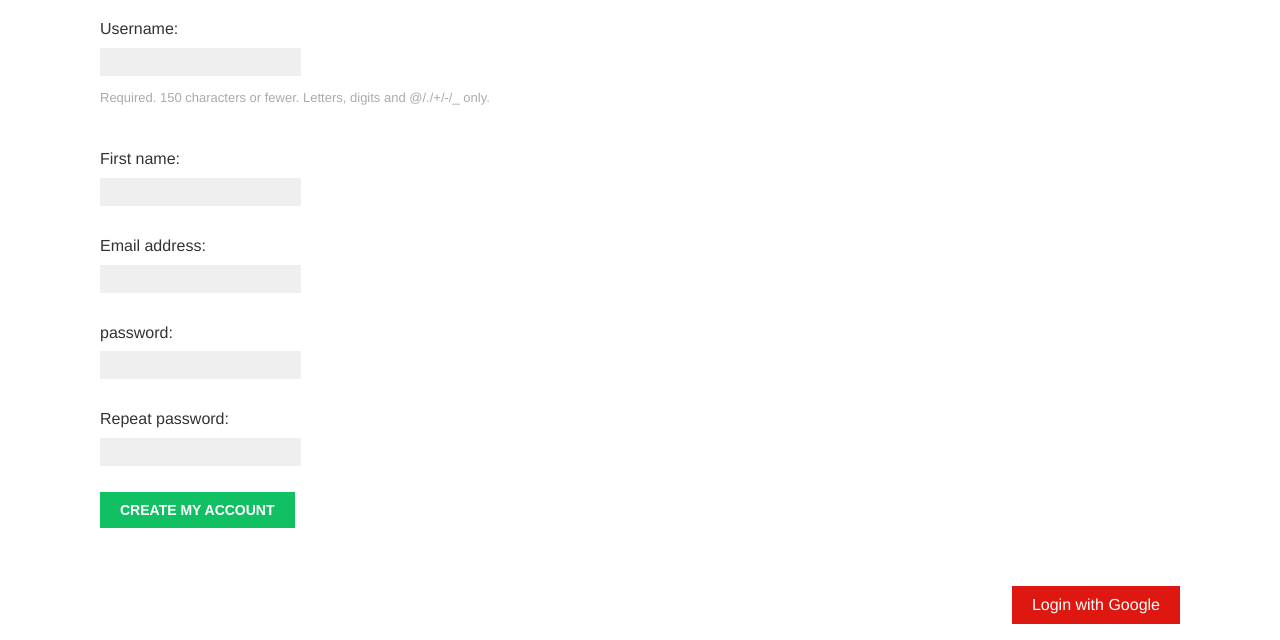
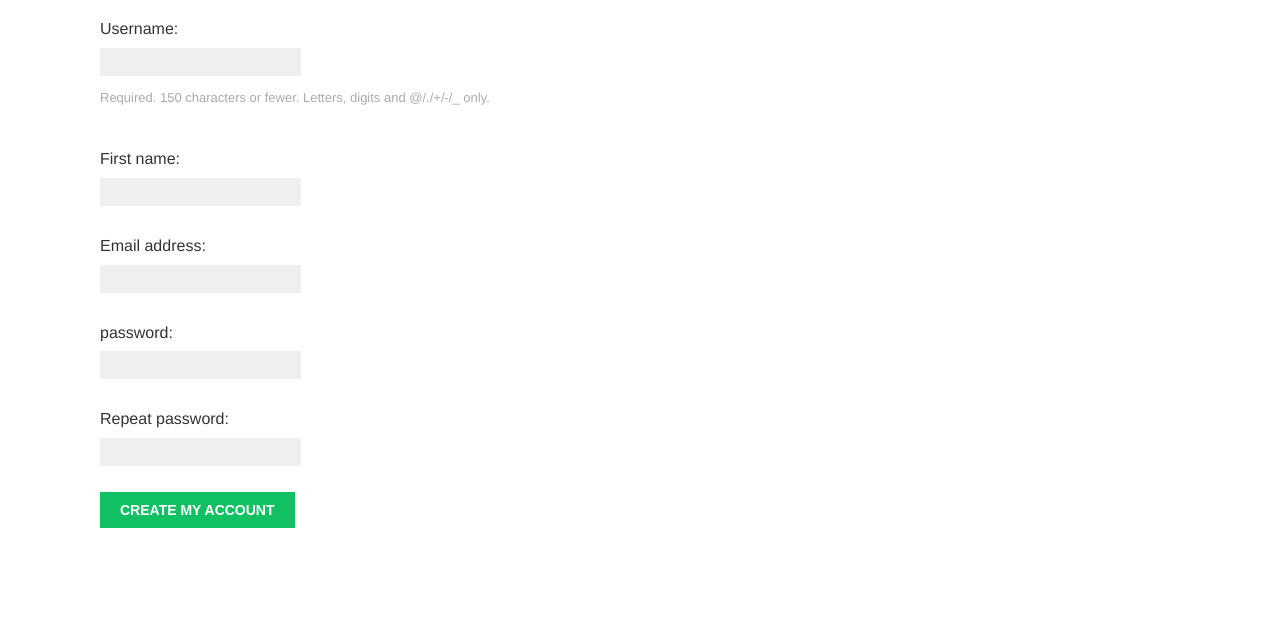
Before and after one commit to amirdeveloper65/socialmedia, a Django app: page /account/register/ in a window 1280 px wide. Shown: the part 201-841 px from the top of the page. After the commit the page ends 729 px from the top, so only its background shows below. Run offline with Django 3.2, Linux system fonts and the light colour scheme; some web fonts are replaced.

Commit message:
commit from  vscode

```diff
--- a/account/templates/account/login.html
+++ b/account/templates/account/login.html
@@ -10,5 +10,4 @@
     {{ form.as_p }}{% csrf_token %}
     <p><input type="submit" value="Log in"></p>
 </form>
-
 {% endblock content %}
--- a/account/templates/account/register.html
+++ b/account/templates/account/register.html
@@ -11,12 +11,4 @@
     {{ user_form.as_p }}{% csrf_token %}
     <p><input type="submit" , value="Create my account"></p>
 </form>
-<div class="social">
-    <ul>
-        <li class="google">
-            <a href="{% url "social:begin" "google-oauth2" %}">Login with
-            Google</a>
-        </li>
-    </ul>
-</div>
 {% endblock content %}
--- a/images/forms.py
+++ b/images/forms.py
@@ -16,3 +16,7 @@ class ImageCreateForm(forms.ModelForm):
             url = self.cleand_data['url']
             valid_extensions = ['jpg','jpeg']
             extensions = url.rsplit('.',1)[1].lower()
+            if extensions not in valid_extensions :
+                raise forms.ValidationError('The given URL does not ' \
+                    'match valid image extensions.')
+            return url
```
